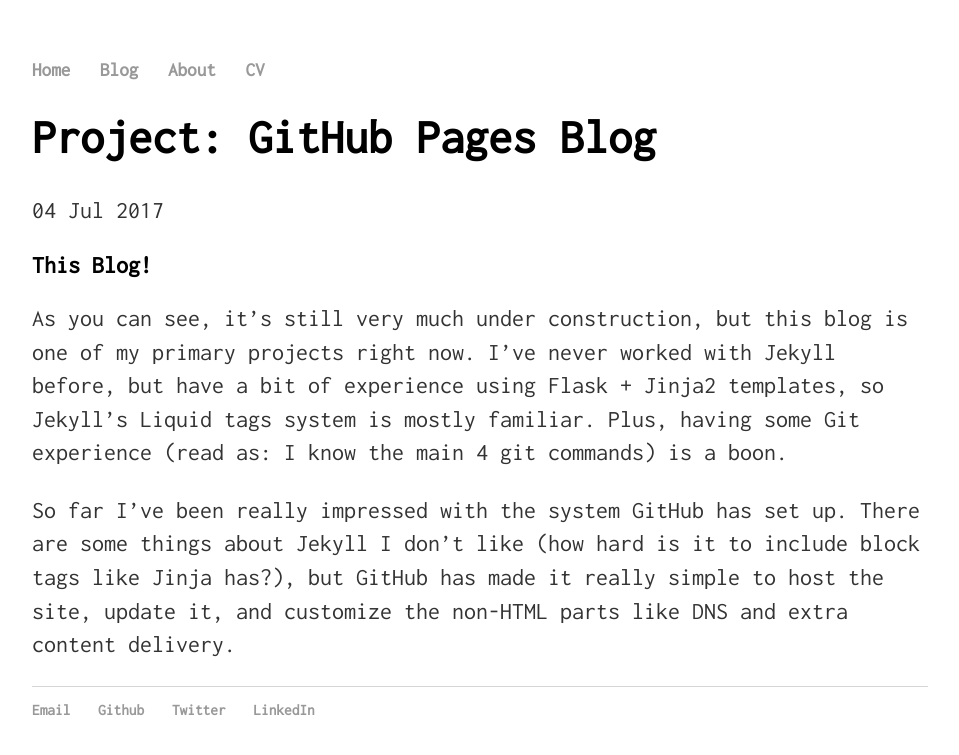
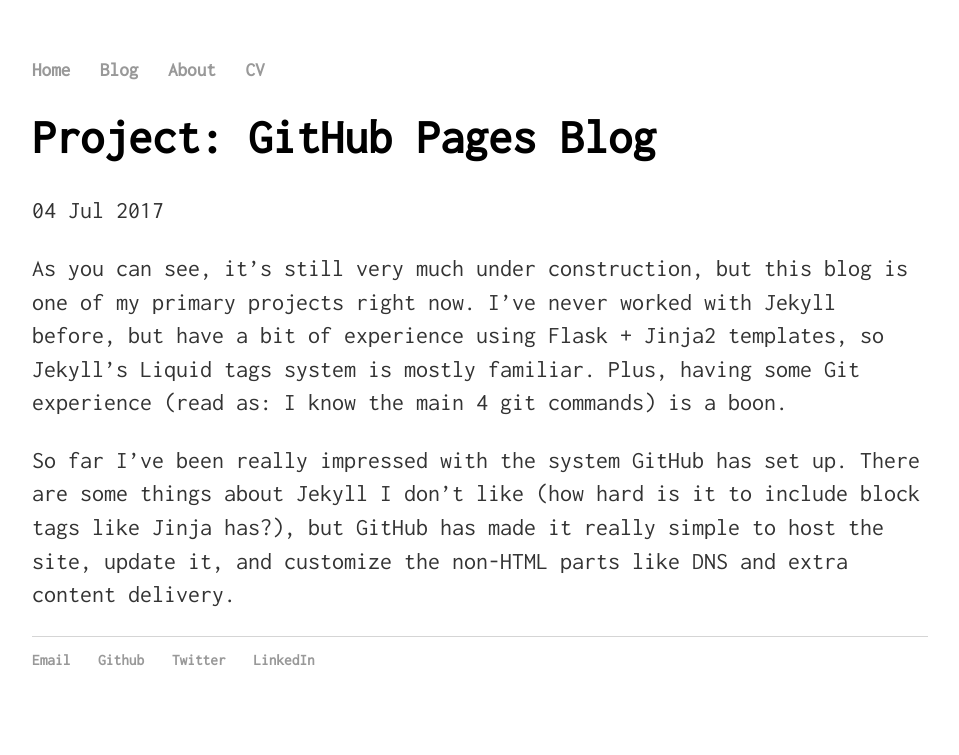
Before and after one commit to infosec-intern/infosec-intern.github.io, a Jekyll site: the page built from _posts/2017-07-04-github-pages-site.md, in a window 1280 px wide. Shown: the top 755 px of the page, without its empty margins (160-1119 px from the left). Built offline with Jekyll 4.4.1, drawn with Linux system fonts in a browser that asks for light colours.

Commit message:
removed header line from github pages blog

```diff
--- a/_posts/2017-07-04-github-pages-site.md
+++ b/_posts/2017-07-04-github-pages-site.md
@@ -4,7 +4,6 @@ title: "Project: GitHub Pages Blog"
 date: 2017-07-04
 tags: project github blog flask jinja
 ---
-## This Blog!
 As you can see, it's still very much under construction, but this blog is one of my primary projects right now.
 I've never worked with Jekyll before, but have a bit of experience using Flask + Jinja2 templates, so Jekyll's Liquid tags system is mostly familiar. Plus, having some Git experience (read as: I know the main 4 git commands) is a boon.
 
```
